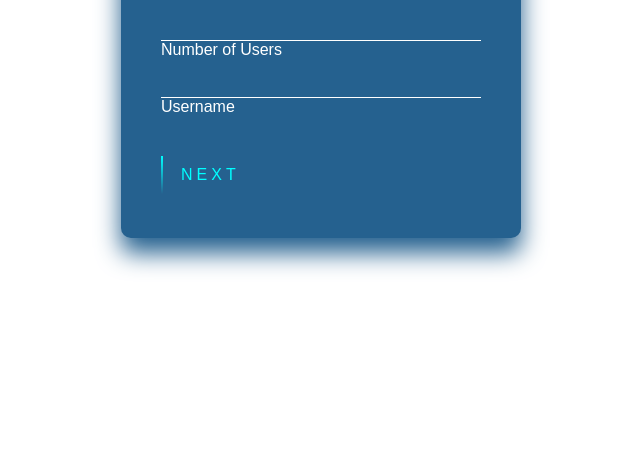
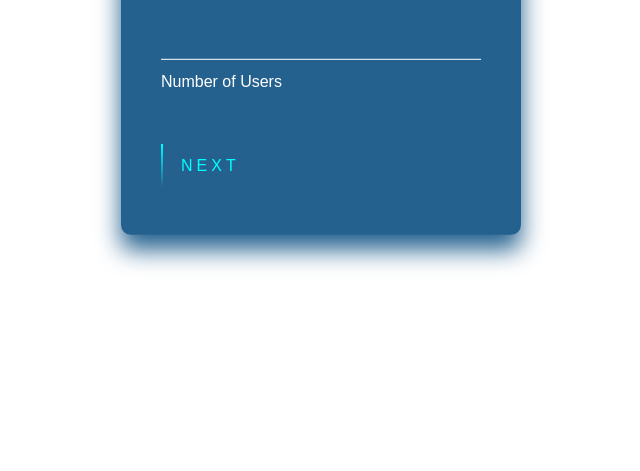
Before and after one commit to aiswaryajayadev/Sevens, a plain HTML site: page Html/user-entries.html in a window 1280 px wide. Shown: the part 329-800 px from the top of the page, without its empty margins (319-959 px from the left). Drawn offline with nearby package versions, Linux system fonts and the light colour scheme.

Commit message:
home-entries completed

```diff
--- a/Html/user-entries.html
+++ b/Html/user-entries.html
@@ -5,20 +5,20 @@
     <meta name="viewport" content="width=device-width, initial-scale=1.0">
     <title>User Entries</title>
     <link rel="stylesheet" href="../Style/user-entries.css">
+    <script src="../api/userEntries.js" ></script>
+    <link href="https://cdn.jsdelivr.net/npm/bootstrap@5.3.3/dist/css/bootstrap.min.css" rel="stylesheet" integrity="sha384-QWTKZyjpPEjISv5WaRU9OFeRpok6YctnYmDr5pNlyT2bRjXh0JMhjY6hW+ALEwIH" crossorigin="anonymous">
+    <link rel="stylesheet" href="https://cdn.jsdelivr.net/npm/bootstrap-icons@1.11.3/font/bootstrap-icons.min.css">
 </head>
 <body class="user-entries-body">
     <div class="user-entries">
         <h2>User Information </h2>
         <form>
-            <div class="user-entries-box">
-                <input type="text" required="">
+            <div id="user-entries-box-main">
+                <input type="text" id="numUsers" required>
                 <label>Number of Users</label>
             </div>
-            <div class="user-entries-box">
-                <input type="text" required="">
-                <label>Username</label>
-            </div>
-            <a href="#">
+            <div id="user-entries-box"></div>
+            <a id="nextLink" onclick="submitUsername(document.getElementById ('numUsers').value);" href="#">
                 <span></span>
                 <span></span>
                 <span></span>
@@ -28,6 +28,6 @@
         </form>
     </div>
     </div>
-    <script src="../api/userEntries.js" ></script>
+
 </body>
 </html>
--- a/Style/user-entries.css
+++ b/Style/user-entries.css
@@ -1,5 +1,3 @@
-
-
 .user-entries-body{
     margin: 0;
     padding: 0;
@@ -27,12 +25,12 @@
     text-align: center;
 
 }
-.user-entries .user-entries-box{
+.user-entries #user-entries-box{
     position:relative;
 
 
 }
-.user-entries .user-entries-box input{
+.user-entries #user-entries-box input{
 
     width:100%;
     padding: 10px 0;
@@ -45,7 +43,7 @@
 
 
 }
-.user-entries .user-entries-box label{
+.user-entries #user-entries-box label{
     position: relative;
     top:0;
     left:0;
@@ -55,8 +53,8 @@
     pointer-events: none;
     transition: .5s;
 }
-.user-entries .user-entries-box input:focus~ label,
-.user-entries .user-entries-box input:valid~ label{
+.user-entries #user-entries-box input:focus~ label,
+.user-entries #user-entries-box input:valid~ label{
 
     top:20px;
     left: 0;
@@ -64,7 +62,7 @@
     font-size: 12px;
 
 }
-.user-entries form a{
+.user-entries form #nextLink{
     position: relative;
     display: inline-block;
     padding: 10px 20px;
@@ -77,18 +75,18 @@
     letter-spacing: 4px;
 
 }
-.user-entries a:hover{
+.user-entries #nextLink:hover{
     background: aqua;
     color:#fff;
     border-radius: 0 0 5px aqua,0 0 25px aqua, 0 0 50px aqua, 0 0 100px aqua;
 }
 
-.user-entries a span {
+.user-entries #nextLink span {
     position: absolute;
     display: block;
 }
 
-.user-entries a span:nth-child(1) {
+.user-entries #nextLink span:nth-child(1) {
     top: 0;
     left: -100%;
     width: 100%;
@@ -106,7 +104,7 @@
     }
 }
 
-.user-entries a span:nth-child(2) {
+.user-entries #nextLink span:nth-child(2) {
     top: -100%;
     right: 0;
     height: 100%;
@@ -125,7 +123,7 @@
     }
 }
 
-.user-entries a span:nth-child(3) {
+.user-entries #nextLink span:nth-child(3) {
     bottom: 0;
     right: -100%;
     width: 100%;
@@ -144,7 +142,7 @@
     }
 }
 
-.user-entries a span:nth-child(4) {
+.user-entries #nextLink span:nth-child(4) {
     bottom: -100%;
     left: 0;
     height: 100%;
@@ -162,3 +160,44 @@
         bottom: 100%;
     }
 }
+
+
+.user-entries #user-entries-box-main{
+    position:relative;
+
+
+}
+.user-entries #user-entries-box-main input{
+
+    width:100%;
+    padding: 10px 0;
+    font-size:16px;
+    color: #fff;
+
+    border:none;
+    border-bottom: 1px solid#fff;
+    outline: none;
+    background: transparent;
+
+
+}
+.user-entries #user-entries-box-main label{
+    position: relative;
+    top:0;
+    left:0;
+    color:#fff;
+
+    padding: 10px 0;
+    font-size: 16px;
+    pointer-events: none;
+    transition: .5s;
+}
+.user-entries #user-entries-box-main input:focus~ label,
+.user-entries #user-entries-box-main input:valid~ label{
+
+    bottom:40px;
+    left: 0;
+    color:aqua;
+    font-size: 12px;
+
+}
```
Also changed, not shown: Html/home-page.html (+15 -1 lines), Script/user-entries.js (added, +38 -0 lines), Style/home-page.css (+18 -2 lines), Assets/sevensfootball.png (added).
